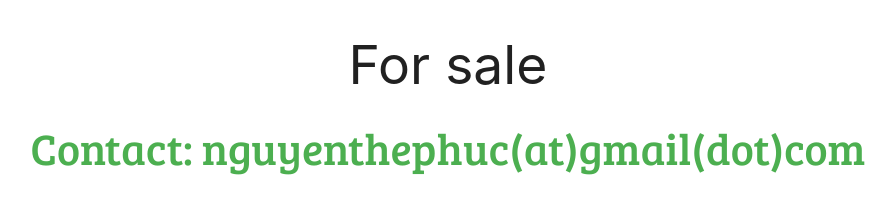
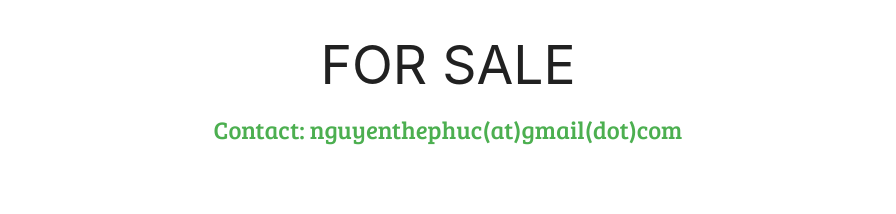
Before and after one commit to nguyenthephuc/urlz.io, a plain HTML site: page index.html in a window 1280 px wide. Shown: the whole page, without its empty margins (192-1088 px from the left). Drawn offline with nearby package versions, Linux system fonts and the light colour scheme.

Commit message:
Update index.html

```diff
--- a/index.html
+++ b/index.html
@@ -14,8 +14,8 @@
 
 <body>
     <div class="row" align="center">
-    <h2>For sale</h2>
-    <h3 style="font-family: 'Bree Serif', serif; color: #4CAF50; word-wrap: break-word;">Contact: nguyenthephuc(at)gmail(dot)com</h3>
+    <h2>FOR SALE</h2>
+    <h5 style="font-family: 'Bree Serif', serif; color: #4CAF50; word-wrap: break-word;">Contact: nguyenthephuc(at)gmail(dot)com</h5>
     </div>
 </body>
 
```
